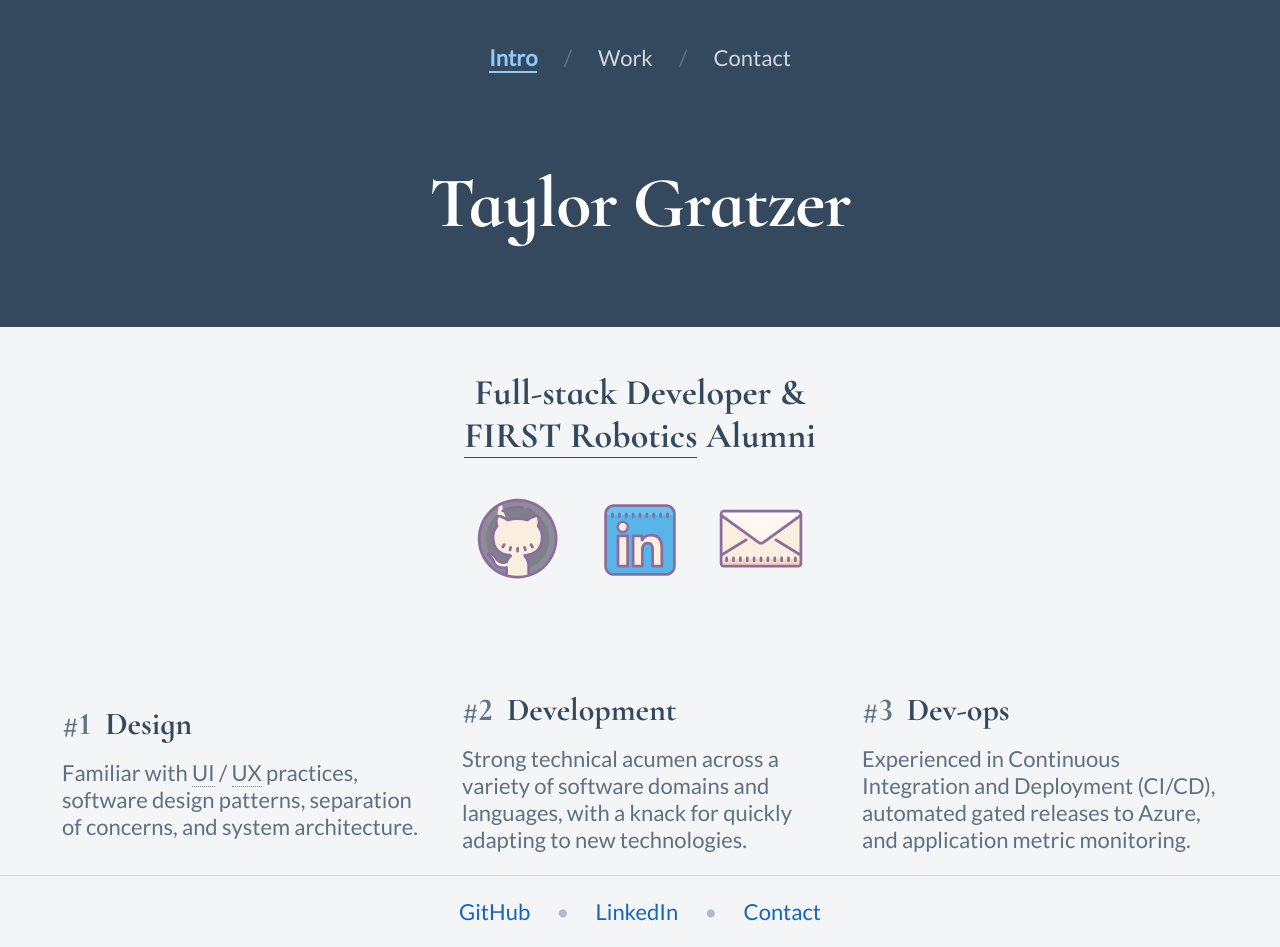
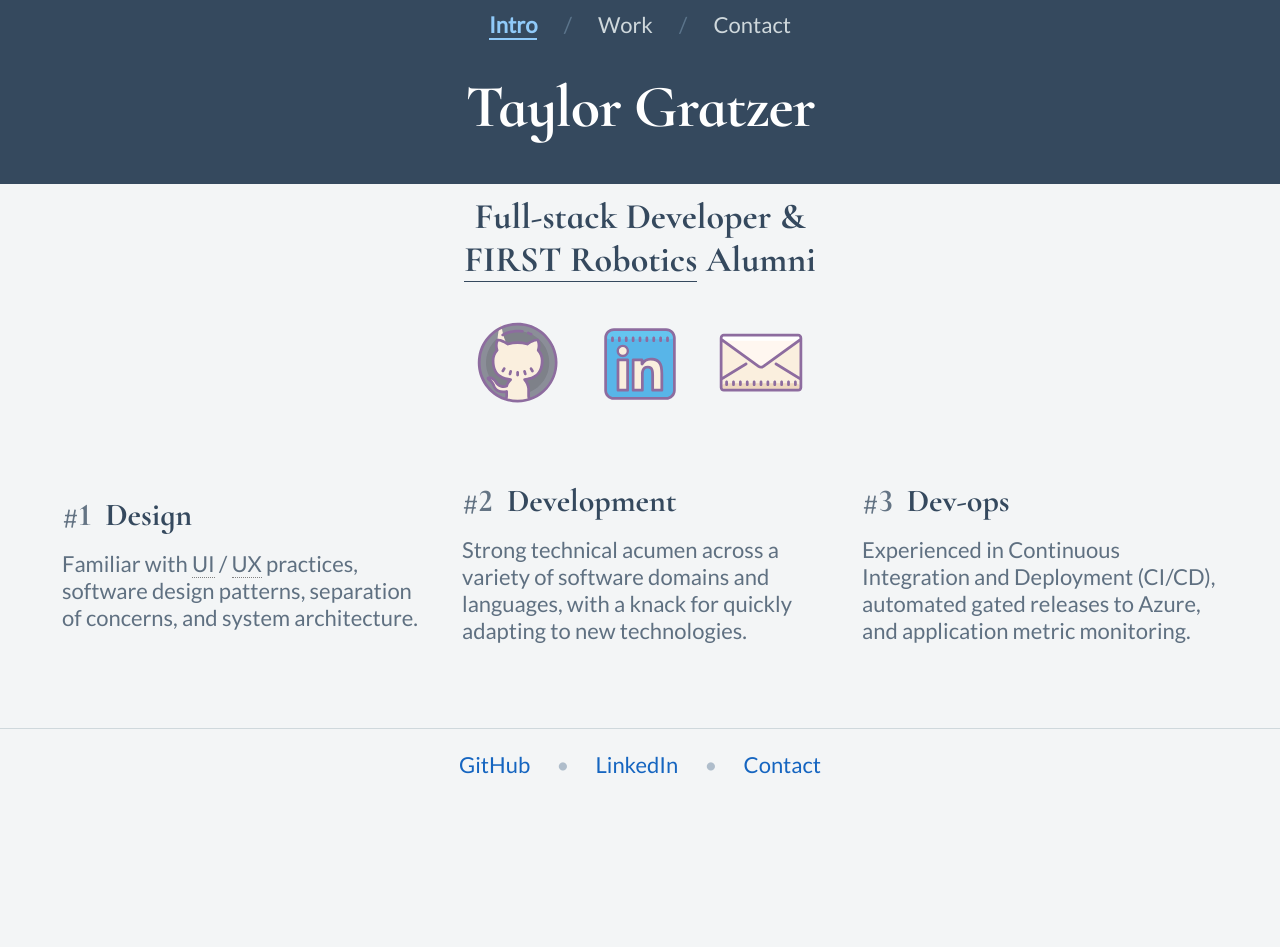
Before and after one commit to Nickardson/nickardson.github.io, a Nuxt app: page / in a window 1280 px wide. After the commit the page ends 800 px from the top, so only its background shows below. Built offline with nearby package versions, Linux system fonts and the light colour scheme.

Commit message:
Reduce massive spacing for better mobile viewing

```diff
--- a/layouts/default.vue
+++ b/layouts/default.vue
@@ -128,8 +128,8 @@ a:hover {
 
 .top-navigation {
   text-align: center;
-  padding-top: 2em;
-  padding-bottom: 2em;
+  padding-top: 0.5em;
+  padding-bottom: 1em;
 }
 
 .top-navigation > a {
@@ -177,7 +177,7 @@ h2 {
 }
 
 .title {
-  font-size: 72px;
+  font-size: 60px;
   color: #35495e;
   margin-bottom: 0.5em;
   letter-spacing: -1px;
@@ -197,8 +197,8 @@ h2 {
 }
 
 .section-pad {
-  padding-top: 2em;
-  padding-bottom: 2em;
+  padding-top: 0.5em;
+  padding-bottom: 0.5em;
 }
 
 .section-pad-half {
@@ -228,6 +228,16 @@ abbr[title]:after
   abbr[title]:after
   {
     content: "";
+  }
+}
+
+@media screen and (max-width: 700px) {
+  .title {
+    font-size: 56px;
+  }
+
+  .subtitle {
+    font-size: 32px;
   }
 }
 
--- a/pages/index.css
+++ b/pages/index.css
@@ -23,22 +23,7 @@
   opacity: 0.8;
 }
 
-/* You're already needing to scroll at this point */
-@media screen and (max-height: 400px) {
-  .down-chevron {
-    display: none;
-  }
-}
-
 @media screen and (max-width: 700px) {
-  .title {
-    font-size: 56px;
-  }
-
-  .subtitle {
-    font-size: 32px;
-  }
-
   .links .icon {
     font-size: 3rem;
   }
```
